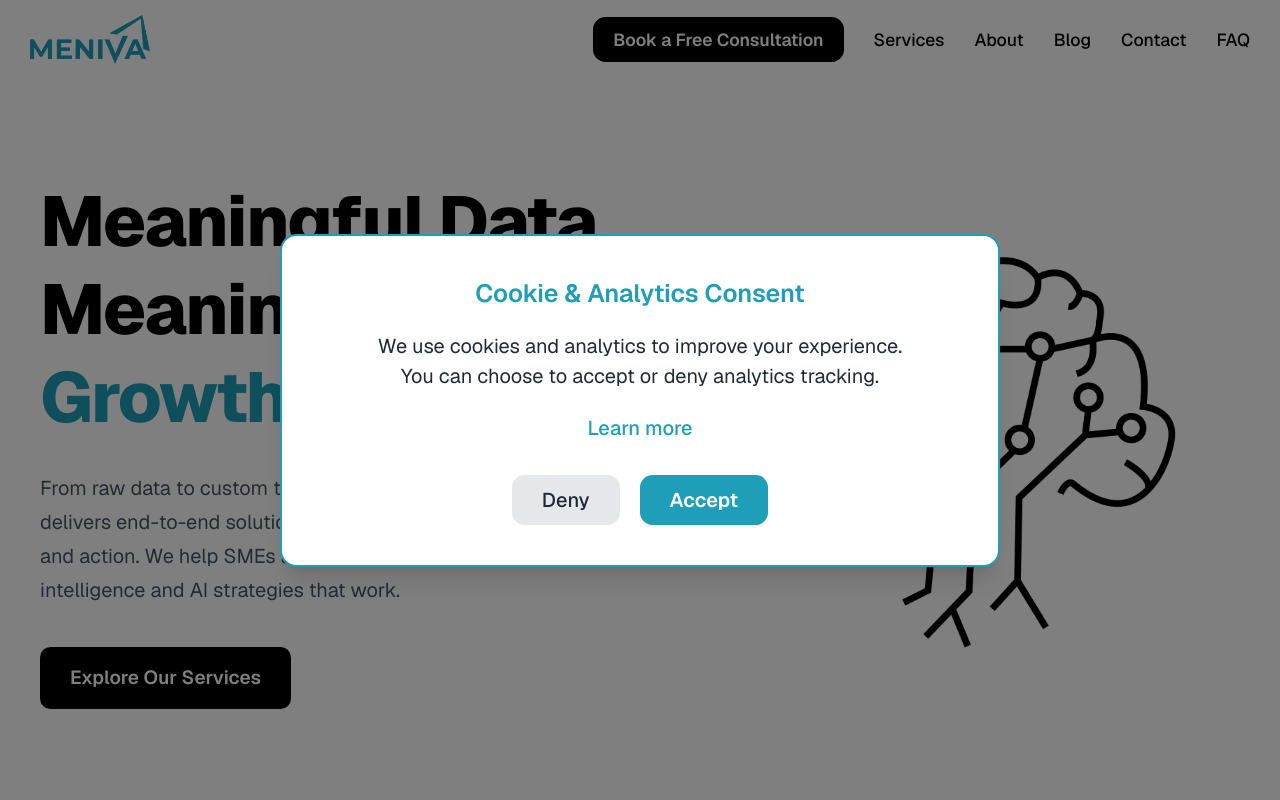
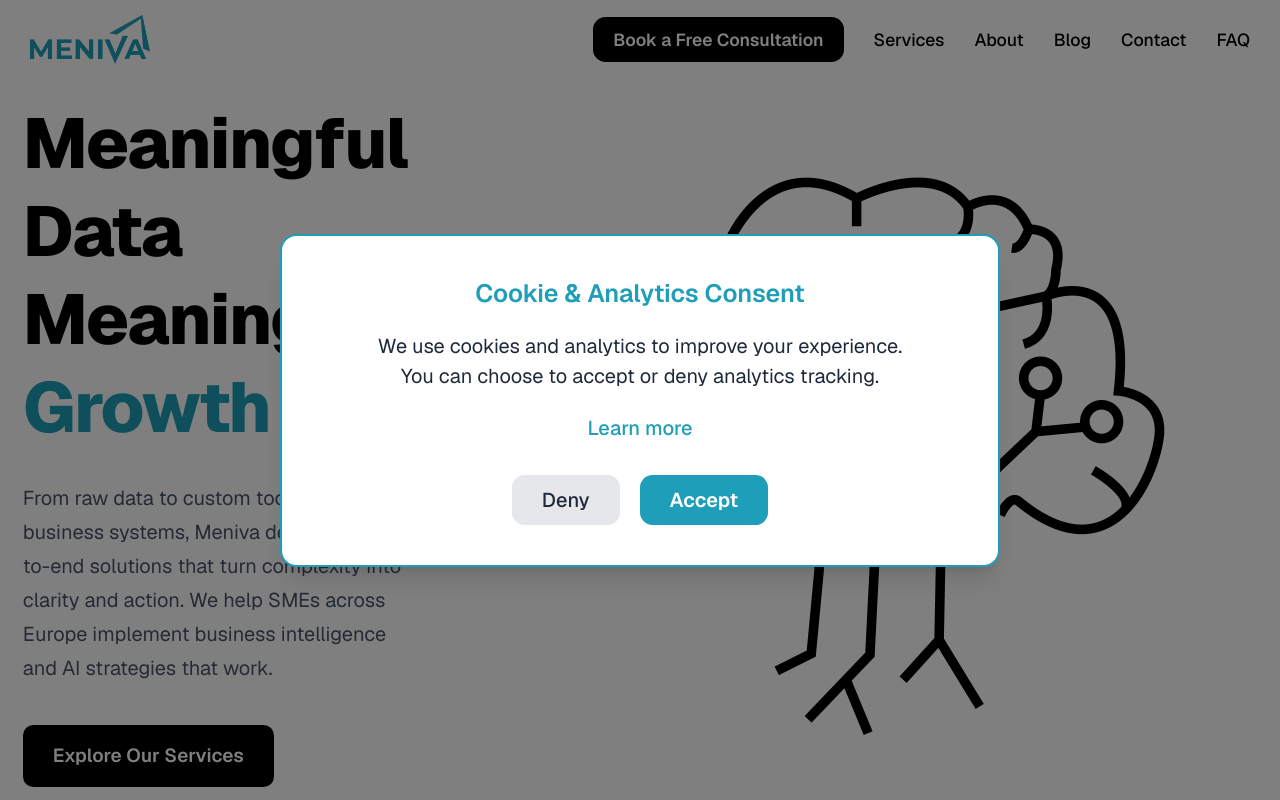
Before and after one commit to antalbalint97/meniva, a Next.js app: page / in a window 1280 px wide. Shown: the top 800 px of the page. Built offline with nearby package versions, Linux system fonts and the light colour scheme.

Commit message:
Bigger hero image

```diff
--- a/src/app/blog/sme-data-strategy-2025/content.mdx
+++ b/src/app/blog/sme-data-strategy-2025/content.mdx
@@ -1,7 +1,7 @@
 export const frontmatter = {
   title: "Why SMEs in Europe Can’t Ignore Data Strategy in 2025",
   excerpt: "Most SMEs in Europe still lack a clear data strategy — yet those who invest in one outperform their peers in efficiency, growth, and competitiveness.",
-  date: "2025-09-13",
+  date: "09-13-2025",
   readTime: "7 min read",
   author: "Meniva Team",
   coverImage: "/tree-abstract-mind.png",
--- a/src/app/page.tsx
+++ b/src/app/page.tsx
@@ -177,15 +177,15 @@ export default function Home() {
           </div>
 
           {/* Right image */}
-          <div className="flex justify-center md:justify-end mt-8 md:mt-0 flex-1">
+          <div className="flex justify-center mt-8 md:mt-0 flex-1">
             <Image
-              src="/meniva_website_logo_final.png"
+              src="/meniva_website_logo_final.webp"
               alt="AI brain graphic"
               width={640}
               height={640}
               priority
               sizes="(max-width: 1024px) 80vw, 560px"
-              className="h-auto w-[80vw] max-w-[560px] md:w-[560px] object-contain"
+              className="h-auto w-[80vw] max-w-[800px] md:w-[800px] object-contain"
             />
           </div>
 
```
Also changed, not shown: public/meniva_website_logo_final.webp (added).
